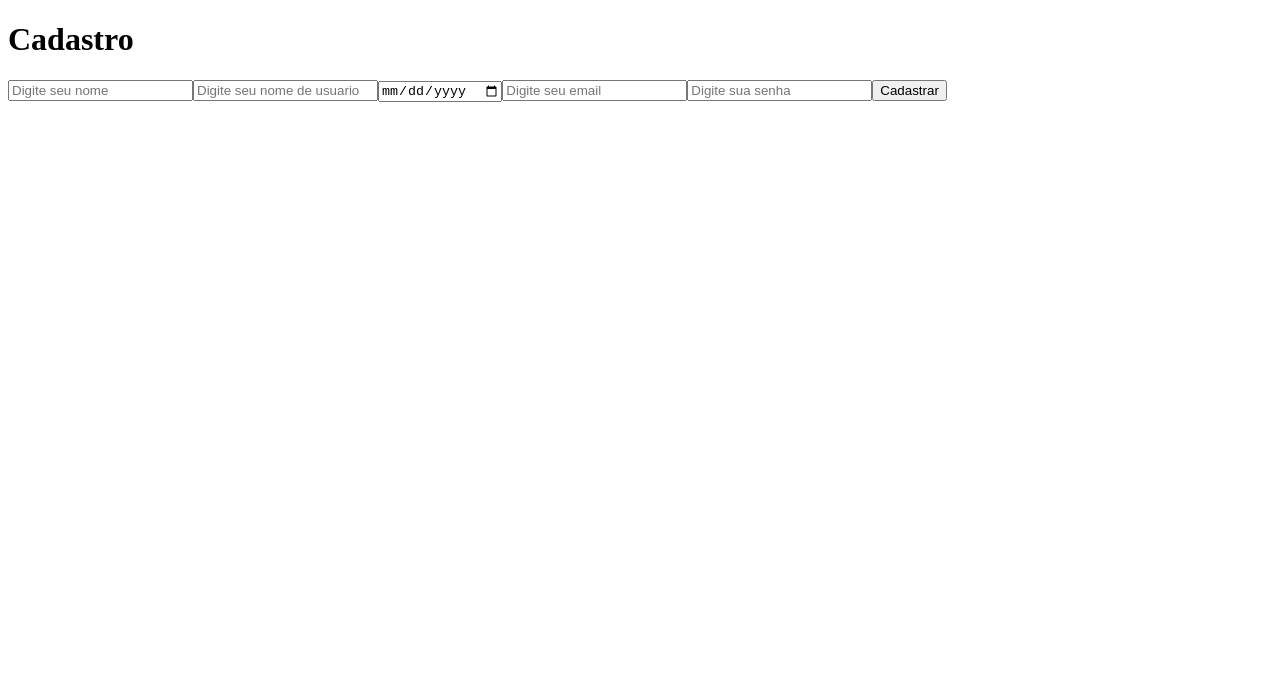
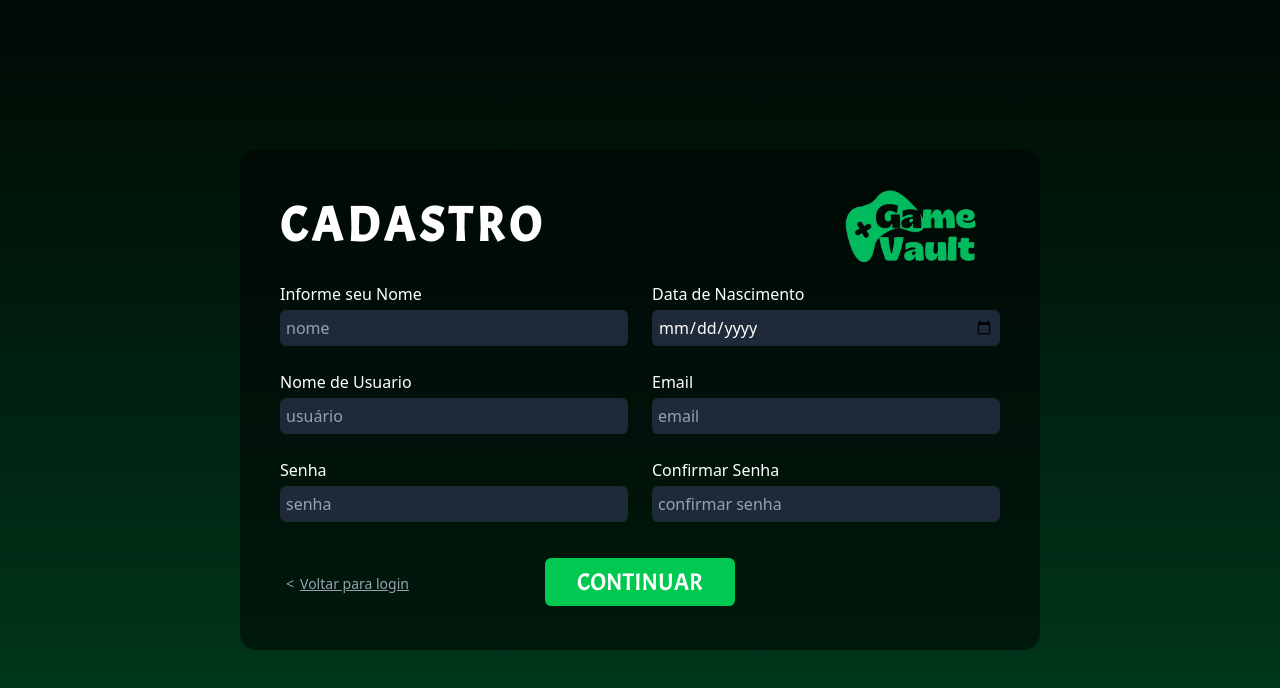
Before and after one commit to daniela-luisa/GameVault, a React (Vite) app in the folder frontend/: page /cadastro in a window 1280 px wide. Shown: the top 688 px of the page. Built offline with nearby package versions, Linux system fonts and the light colour scheme.

Commit message:
paginas front iniciadas

```diff
--- a/frontend/index.html
+++ b/frontend/index.html
@@ -5,6 +5,10 @@
     <link rel="icon" type="" href="" />
     <meta name="viewport" content="width=device-width, initial-scale=1.0" />
     <title>GameVault</title>
+    <link rel="preconnect" href="https://fonts.googleapis.com">
+    <link rel="preconnect" href="https://fonts.googleapis.com">
+    <link rel="preconnect" href="https://fonts.gstatic.com" crossorigin>
+    <link href="https://fonts.googleapis.com/css2?family=Acme&display=swap" rel="stylesheet">
   </head>
   <body>
     <div id="root"></div>
--- a/frontend/package.json
+++ b/frontend/package.json
@@ -10,9 +10,11 @@
     "preview": "vite preview"
   },
   "dependencies": {
+    "@tailwindcss/vite": "^4.1.4",
     "react": "^19.0.0",
     "react-dom": "^19.0.0",
-    "react-router-dom": "^7.5.1"
+    "react-router-dom": "^7.5.1",
+    "tailwindcss": "^4.1.4"
   },
   "devDependencies": {
     "@eslint/js": "^9.22.0",
--- a/frontend/src/Pages/Cadastro.jsx
+++ b/frontend/src/Pages/Cadastro.jsx
@@ -31,18 +31,103 @@ export default function Cadastro() {
       };
 
     return (
-        <div>
-        <h1>Cadastro</h1>
-        {/* aqui com o form ele vai mandar o que ta dentro dos input pro post do localhost:3001/cadastro no backend */}
-        <form onSubmit={Cadastro}>
+<div className="min-h-screen flex items-center justify-center bg-gradient-to-b from-[#000A05] via-[#002211] to-[#003F1F]">
+  <div className="bg-black/50 rounded-2xl p-10 w-[800px] h-[500px]">
+    <div className="flex items-center justify-between mb-5">
+      <h1 className="text-white text-5xl font-bold tracking-widest" style={{ fontFamily: "Acme" }}>CADASTRO</h1>
+      <div className="flex items-center gap-2">
+        {/* Coloque seu logo aqui, se quiser */}
+        <img src="../Game-removebg-preview.png" alt="Game Vault Logo" className="h-18" />
+      </div>
+    </div>
 
-            <input type="text" placeholder="Digite seu nome" value={nome} onChange={(e) => setNome(e.target.value)}/>
-            <input type="text" placeholder="Digite seu nome de usuario" value={nomeUsuario} onChange={(e) => setNomeUsuario(e.target.value)}/>
-            <input type="date" placeholder="Digite sua data de nascimento" value={dtNascimento} onChange={(e) => setDtNascimento(e.target.value)}/>
-            <input type="email" placeholder="Digite seu email" value={email} onChange={(e) => setEmail(e.target.value)}/>
-            <input type="password" placeholder="Digite sua senha" value={senha} onChange={(e) => setSenha(e.target.value)}/>
-            <button type="submit">Cadastrar</button>
-            </form>
+    <form onSubmit={Cadastro} className="grid grid-cols-2 gap-6">
+      <div className="flex flex-col">
+        <label className="text-white mb-1">Informe seu Nome</label>
+        <input
+          type="text"
+          placeholder="nome"
+          value={nome}
+          onChange={(e) => setNome(e.target.value)}
+          className="bg-gray-800 text-white placeholder-gray-400 p-1.5 rounded-md"
+        />
+      </div>
+
+      <div className="flex flex-col">
+        <label className="text-white mb-1">Data de Nascimento</label>
+        <input
+          type="date"
+          placeholder="data"
+          value={dtNascimento}
+          onChange={(e) => setDtNascimento(e.target.value)}
+          className="bg-gray-800 text-white placeholder-gray-400 p-1.5 rounded-md"
+        />
+      </div>
+
+      <div className="flex flex-col">
+        <label className="text-white mb-1">Nome de Usuario</label>
+        <input
+          type="text"
+          placeholder="usuário"
+          value={nomeUsuario}
+          onChange={(e) => setNomeUsuario(e.target.value)}
+          className="bg-gray-800 text-white placeholder-gray-400 p-1.5 rounded-md"
+        />
+      </div>
+
+      <div className="flex flex-col">
+        <label className="text-white mb-1">Email</label>
+        <input
+          type="email"
+          placeholder="email"
+          value={email}
+          onChange={(e) => setEmail(e.target.value)}
+          className="bg-gray-800 text-white placeholder-gray-400 p-1.5 rounded-md"
+        />
+      </div>
+
+      <div className="flex flex-col">
+        <label className="text-white mb-1">Senha</label>
+        <input
+          type="password"
+          placeholder="senha"
+          value={senha}
+          onChange={(e) => setSenha(e.target.value)}
+          className="bg-gray-800 text-white placeholder-gray-400 p-1.5 rounded-md"
+        />
+      </div>
+
+      <div className="flex flex-col">
+        <label className="text-white mb-1">Confirmar Senha</label>
+        <input
+          type="password"
+          placeholder="confirmar senha"
+          // Aqui você pode adicionar um estado separado para confirmação de senha
+          className="bg-gray-800 text-white placeholder-gray-400 p-1.5 rounded-md"
+        />
+      </div>
+
+      {/* Botão de Continuar */}
+
+
+      <div className="col-span-2 relative flex items-center mt-6">
+
+        <span className="mt-1 ml-1.5  text-gray-400 hover:text-gray-200 text-sm flex items-center gap-2">&lt;</span>
+        <a href="../" className="mt-1 ml-1.5 underline text-gray-400 hover:text-gray-200 text-sm flex items-center gap-2">
+         Voltar para login
+        </a>
+        <div className="flex absolute justify-center w-full pointer-events-none">
+        <button
+          type="submit"
+          className="bg-green-500 hover:bg-green-600 text-white py-2 px-8 rounded-md text-2xl flex items-center gap-2 transition pointer-events-auto"
+          style={{ fontFamily: "Acme" }}>
+          CONTINUAR
+        </button>
         </div>
+      </div>
+    </form>
+  </div>
+</div>
+
     );
 }
--- a/frontend/src/Pages/Cadastro2.jsx
+++ b/frontend/src/Pages/Cadastro2.jsx
@@ -50,17 +50,55 @@ const toggleCategoria = (id) => {
   };
 
   return (
-    <div style={{ padding: '20px' }}>
-      <h2>Escolha suas categorias favoritas</h2>
+    <div className="min-h-screen flex items-center justify-evenly bg-gradient-to-b from-[#000A05] via-[#002211] to-[#003F1F]">
+      <div className="bg-black/50 rounded-2xl p-10 w-[800px] h-[500px] relative">
       <div>
+        <div className="flex items-center justify-between mb-5">
+          <h1 className="text-white text-5xl font-bold tracking-widest" style={{ fontFamily: "Acme" }}>CADASTRO</h1>
+          <div className="flex items-center gap-2">
+            {/* Coloque seu logo aqui, se quiser */}
+            <img src="../Game-removebg-preview.png" alt="Game Vault Logo" className="h-18" />
+          </div>
+        </div>
+        <div className="flex items-center">
+          <h1 className="text-white text-2xl tracking-widest" style={{ fontFamily: "Acme" }}>Escolha suas categorias favoritas</h1>
+        </div>
+        </div>
+
+
+
+
+          <div className="grid grid-cols-3 gap-3 px-8 mt-3">
             {/* aqui ele vai mapear todas as categorias e por em um botão cada uma delas*/}
             {categorias.map(categoria => (
-          <button key={categoria.id_catego} onClick={() => toggleCategoria(categoria.id_catego)}
-            style={{ border: selecionadas.includes(categoria.id_catego) ? '2px solid green' : '1px solid gray'}} >  {categoria.nome} </button>
+             <button
+             key={categoria.id_catego}
+             onClick={() => toggleCategoria(categoria.id_catego)}
+             className={`${selecionadas.includes(categoria.id_catego) ? 'bg-green-500' : 'bg-gray-800'} py-2 px-8 rounded text-white`}
+           >
+             {categoria.nome}
+           </button>
             ))}
           </div>
-      <br />
-      <button onClick={enviarCategorias}>Confirmar Categorias</button>
+
+
+          <div className="bottom-0 col-span-2 relative flex items-center mt-12">
+
+            <span className="mt-1 ml-1.5  text-gray-400 hover:text-gray-200 text-sm flex items-center gap-2">&lt;</span>
+            <a href="../cadastro" className="mt-1 ml-1.5 underline text-gray-400 hover:text-gray-200 text-sm flex items-center gap-2">
+              Voltar para Cadastro
+            </a>
+            <div className="flex absolute justify-center w-full pointer-events-none">
+              <button
+                type="submit"
+                className="bg-green-500 hover:bg-green-600 text-white py-2 px-8 rounded-md text-2xl flex items-center gap-2 transition pointer-events-auto"
+                style={{ fontFamily: "Acme" }}>
+                CONTINUAR
+              </button>
+
+          </div>
+        </div>
+      </div>
     </div>
   );
 }
--- a/frontend/src/Pages/Login.jsx
+++ b/frontend/src/Pages/Login.jsx
@@ -39,11 +39,55 @@ export default function Login() {
 
   return (
     // aqui dentro do form ele vai pegar todos os dados dentro dos input e enviar para o metodo post do localhost:3001/login no backend pra poder fazer o controle de login ou seja, cuidado ao mexer
-        <form onSubmit={Login}>
-          <h1>Login</h1>
-          <input type="email" placeholder="Digite seu email" value={email} onChange={(e) => setEmail(e.target.value)}/>
-          <input type="password" placeholder="Digite sua senha" value={senha} onChange={(e) => setSenha(e.target.value)}/>
-          <button type="submit">Entrar</button>
+    <div className="min-h-screen flex items-center justify-center bg-gradient-to-b from-[#000A05] via-[#002211] to-[#003F1F]">
+      <div className="bg-black/50 rounded-2xl p-10 w-[500px] h-[500px]">
+
+        <div className="flex items-center justify-between mb-4">
+          <h1 className="text-white text-5xl font-bold tracking-widest" style={{ fontFamily: "Acme" }}>LOGIN</h1>
+          <div className="flex items-center gap-2">
+            {/* Coloque seu logo aqui, se quiser */}
+            <img src="../Game-removebg-preview.png" alt="Game Vault Logo" className="h-18" />
+          </div>
+        </div>
+
+        <form onSubmit={Login} className="gap-6 p-8">
+          <div className="flex flex-col">
+            <label className="text-white mb-1">Informe seu emial</label>
+            <input type="email"
+              placeholder="Digite seu email"
+              value={email}
+              onChange={(e) => setEmail(e.target.value)}
+              className="bg-gray-800 text-white placeholder-gray-400 p-1.5 rounded-md mb-6" />
+          </div>
+          <div className="flex flex-col">
+            <label className="text-white mb-1">Informe seu email</label>
+            <input type="password"
+              placeholder="Digite sua senha"
+              value={senha}
+              onChange={(e) => setSenha(e.target.value)}
+              className="bg-gray-800 text-white placeholder-gray-400 p-1.5 rounded-md mb-1" />
+            <a href="../" className="mt-1 ml-1.5 underline text-gray-400 hover:text-gray-200 text-xs flex items-center gap-2 mb-5">
+              Esqueci minha senha
+            </a>
+          </div>
+
+          <div className="flex flex-col mt-6 items-center">
+
+           <button
+             type="submit"
+             className="bg-green-500 hover:bg-green-600 text-white py-2 rounded-md text-2xl flex px-8 gap-2 transition pointer-events-auto"
+             style={{ fontFamily: "Jaro" }}>
+             CONTINUAR
+           </button>
+
+            <a href="/cadastro" className="mt-1 ml-1.5 underline text-gray-400 hover:text-gray-200 text-sm flex items-center gap-2">
+              Nâo tenho cadastro
+            </a>
+
+          </div>
+
         </form>
+      </div>
+    </div>
   );
 }
--- a/frontend/src/index.css
+++ b/frontend/src/index.css
@@ -1 +1 @@
-/* @import "tailwindcss"; */
+@import "tailwindcss";
```
Also changed, not shown: frontend/Game-removebg-preview.png (added), 1 other file (tests, documents, lock files or other folders). Lines whose indentation alone changed are shown as unchanged.
